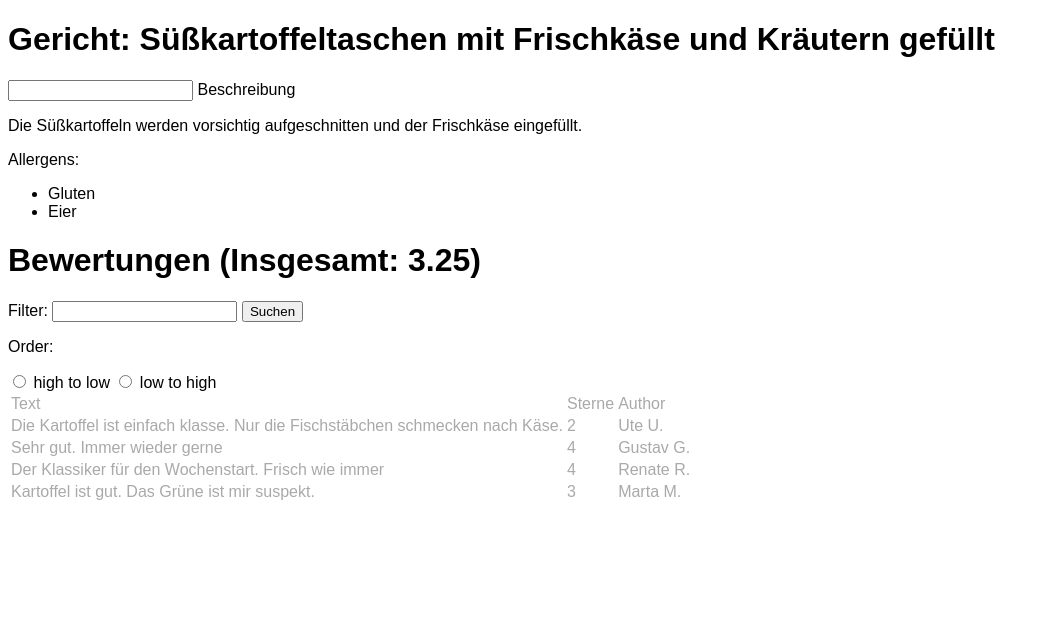
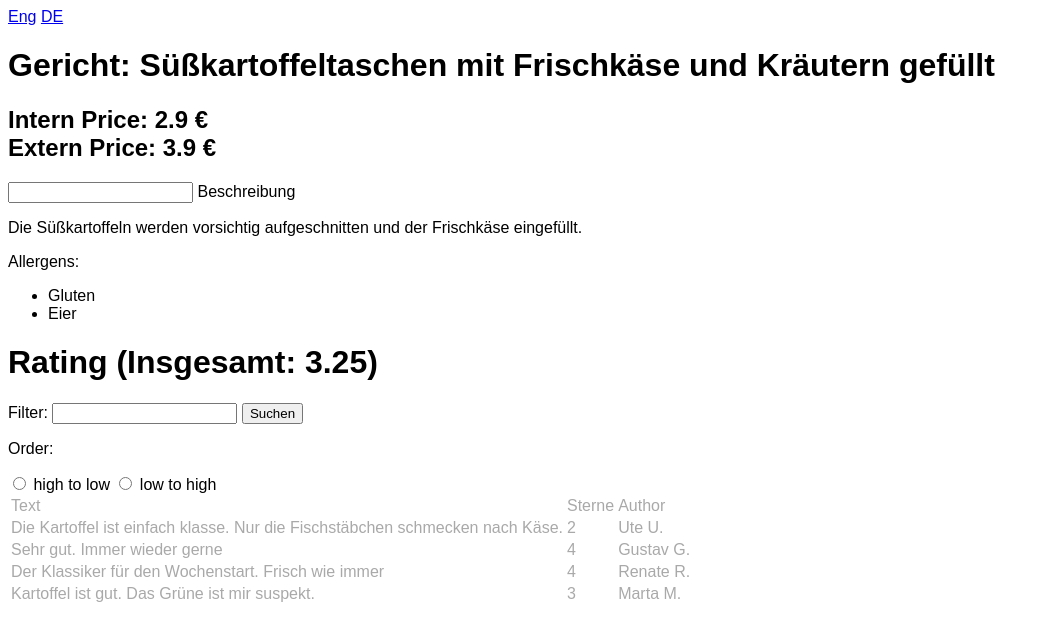
Before and after one commit to Shakouj-Nour/E-Mensa, a PHP site: page /meal.php in a window 1280 px wide. Shown: the top 621 px of the page, without its empty margins (0-1050 px from the left). Run offline with PHP 8.4, Linux system fonts and the light colour scheme.

Commit message:
Aufgabe 3g,h, i muss noch bearbeiten

```diff
--- a/beispiele/m2_4c_addform.php
+++ b/beispiele/m2_4c_addform.php
@@ -36,7 +36,7 @@ function multiply($var1, $var2){
             echo $result;
         }
         elseif(empty($_POST['button'])){
-            echo "nicht gultig";
+            echo 'nicht gultig';
         }
         ?>
     </form>
--- a/beispiele/meal.php
+++ b/beispiele/meal.php
@@ -7,7 +7,12 @@
 
 const GET_PARAM_MIN_STARS = 'search_min_stars';
 const GET_PARAM_SEARCH_TEXT = 'search_text';
-
+$lang =[
+        'Bewertung' => 'Rating',
+        'Name' => 'Name',
+        'Begrundung' => 'Reason',
+        'Senden' => 'Send'
+];
 /**
  * List of all allergens.
  */
@@ -87,8 +92,15 @@ function calcMeanStars(array $ratings) : float{
         </style>
     </head>
     <body>
-
+    <div>
+        <a href="index.php?sprache=eng">Eng</a>
+        <a href="index.php?sprache=de">DE</a>
+    </div>
         <h1>Gericht: <?php echo $meal['name']; ?></h1>
+        <h2>Intern Price: <?php echo (float)$meal['price_intern']?> €
+            <br>
+            Extern Price: <?php echo (float)$meal['price_extern']?> €
+        </h2>
         <form method="get">
             <input type="number" id="check" name="show_desc">
             <label for="show_desc">Beschreibung</label>
@@ -108,7 +120,7 @@ function calcMeanStars(array $ratings) : float{
             <li><?php echo$allergens[$meal['allergens'][0]]; ?></li>
             <li><?php echo$allergens[$meal['allergens'][1]]; ?></li>
         </ul>
-        <h1>Bewertungen (Insgesamt: <?php echo calcMeanStars($ratings); ?>)</h1>
+        <h1><?php echo $lang['Bewertung']; ?> (Insgesamt: <?php echo calcMeanStars($ratings); ?>)</h1>
         <form method="get">
             <?php
             if(isset($_GET['search_text'])){
@@ -140,8 +152,15 @@ function calcMeanStars(array $ratings) : float{
             <tbody>
             <?php
             $order = $_GET['order'] ?? NULL;
+            $order = 0;
             if($order == 'TOP'){
-                sort( $showRatings, SORT_NUMERIC );
+                asort( $Ratings['stars']);
+            }
+            elseif ($order == 'FLOPP'){
+                arsort($showRatings);
+            }
+            else{
+
             }
             foreach ($showRatings as $rating) {
                 echo "<tr><td class='rating_text'>{$rating['text']}</td>
```
